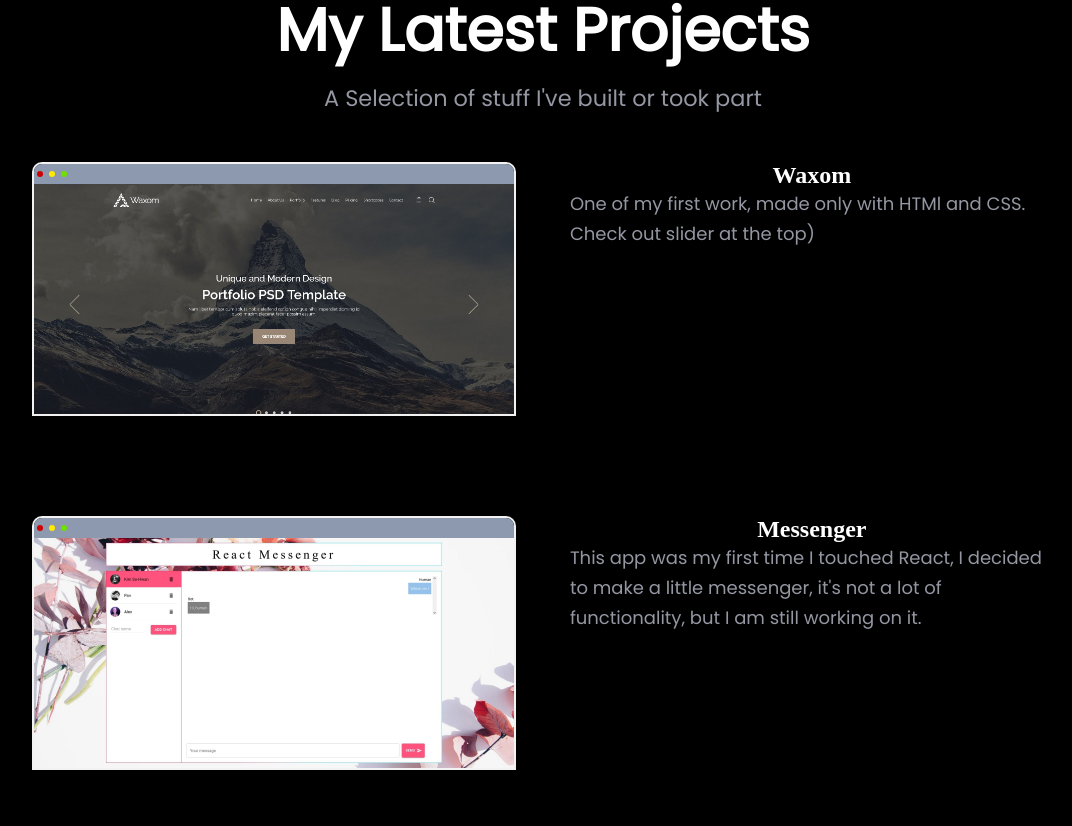
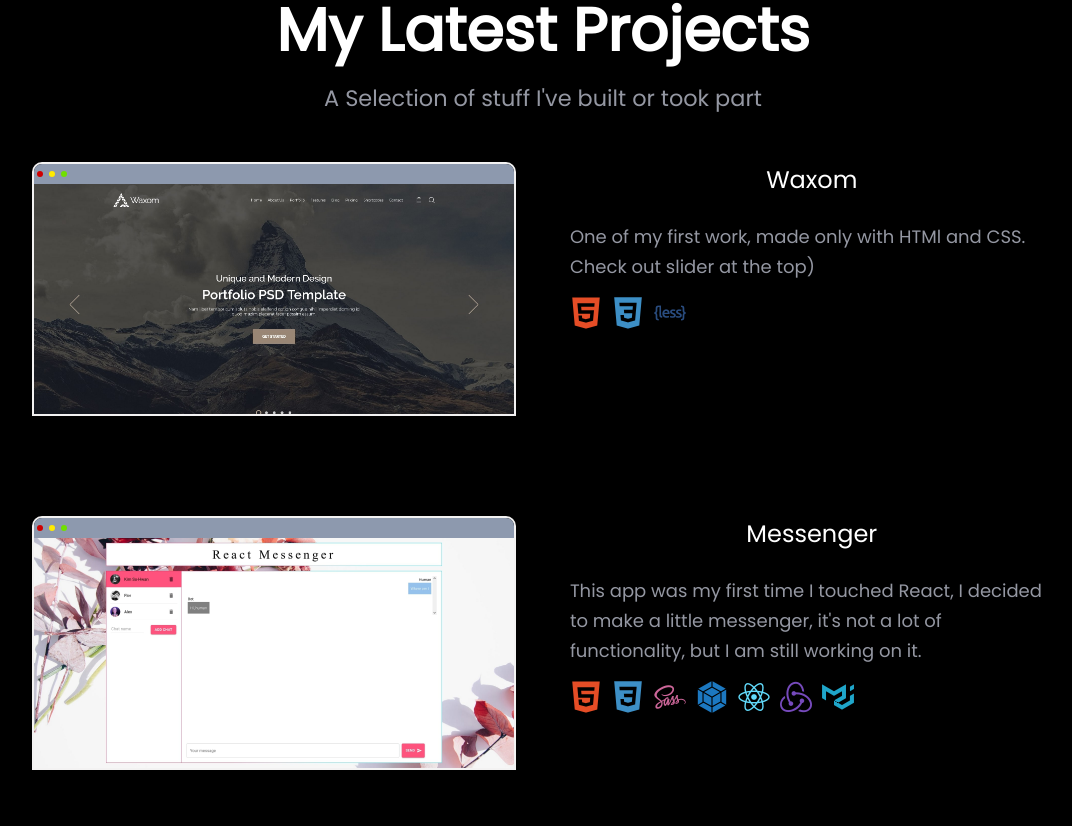
Before and after one commit to dkimd5/react-portfolio, a React (Create React App) app: page / in a window 1280 px wide. Shown: the part 1574-2400 px from the top of the page, without its empty margins (97-1169 px from the left). Built offline with nearby package versions, Linux system fonts and the light colour scheme.

Commit message:
Add project icons

```diff
--- a/src/components/Projects/ProjectCard/ProjectCard.css
+++ b/src/components/Projects/ProjectCard/ProjectCard.css
@@ -55,8 +55,16 @@
 .project__container__text h2 {
     color: #fff;
     text-align: center;
+    font-family: Poppins, sans-serif;
+    font-weight: 500;
+    margin-bottom: 25px;
 }
 
-.project__container__text p {
-    /* color: #fff; */
+.project__icons {
+    display: flex;
+    gap: 10px;
 }
+
+.project__icons .devicon{
+    font-size: 2rem;
+}
--- a/src/components/Projects/ProjectCard/ProjectCard.js
+++ b/src/components/Projects/ProjectCard/ProjectCard.js
@@ -1,8 +1,9 @@
 import React from "react";
+import { icons } from "react-icons";
 import "./ProjectCard.css";
 
 function ProjectCard({ project }) {
-  const { name, deployLink, githubLink, image, description } = project;
+  const { name, deployLink, githubLink, image, description, icons } = project;
   return (
     <div className="project__card">
       <div className="project__container__img">
@@ -20,6 +21,13 @@ function ProjectCard({ project }) {
       <div className="project__container__text">
         <h2>{name}</h2>
         <p className="p__color">{description}</p>
+        <ul className="project__icons">
+          {icons.map((icon) => (
+            <li className="project__box__icon">
+              <i className={icon}></i>
+            </li>
+          ))}
+        </ul>
       </div>
     </div>
   );
--- a/src/components/Projects/Projects.css
+++ b/src/components/Projects/Projects.css
@@ -7,6 +7,7 @@
 div.heading {
     margin-bottom: 50px;
 }
+
 
 
 /* .project__box, .project__box__img {
--- a/src/components/Projects/Projects.js
+++ b/src/components/Projects/Projects.js
@@ -13,6 +13,11 @@ const projectList = [
     image: waxomImg,
     description:
       "One of my first work, made only with HTMl and CSS. Check out slider at the top)",
+    icons: [
+      "devicon devicon-html5-plain colored",
+      "devicon devicon-css3-plain colored",
+      "devicon devicon-less-plain-wordmark colored",
+    ],
   },
   {
     name: "Messenger",
@@ -21,6 +26,15 @@ const projectList = [
     image: messengerImg,
     description:
       "This app was my first time I touched React, I decided to make a little messenger, it's not a lot of functionality, but I am still working on it. ",
+    icons: [
+      "devicon devicon-html5-plain colored",
+      "devicon devicon-css3-plain colored",
+      "devicon devicon-sass-original colored",
+      "devicon devicon-webpack-plain colored",
+      "devicon devicon-react-original colored",
+      "devicon devicon-redux-original colored",
+      "devicon devicon-materialui-plain colored",
+    ],
   },
   // {
   //   name: "CookBook",
@@ -35,6 +49,12 @@ const projectList = [
     image: firegramImg,
     description:
       "Upload and enjoy your favourite arts, photos and images to this art gallery. Made with ReactJS and Firebase, also added infinite scroll function for your comfort",
+    icons: [
+      "devicon devicon-html5-plain colored",
+      "devicon devicon-css3-plain colored",
+      "devicon devicon-react-original colored",
+      "devicon devicon-firebase-plain colored",
+    ],
   },
 ];
 
```
